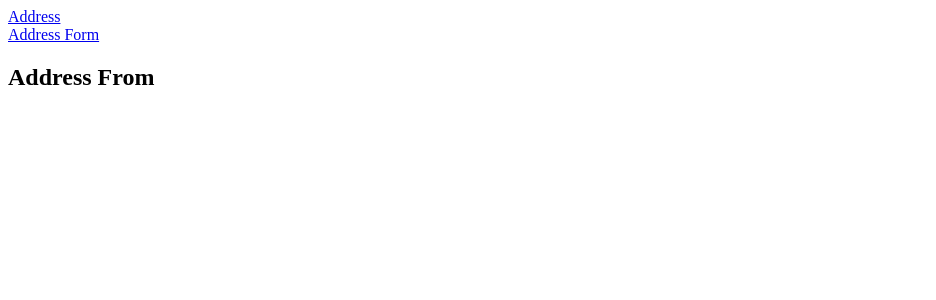
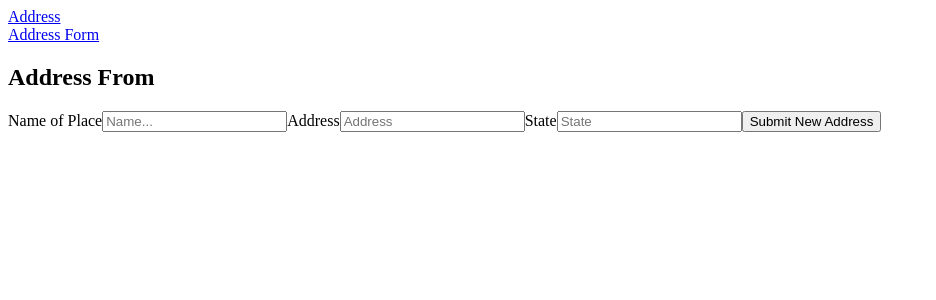
Before and after one commit to jamieab98/AddressBook, a React (Vite) app: page /addressform in a window 1280 px wide. Shown: the top 300 px of the page, without its empty margins (0-936 px from the left). Built offline with nearby package versions, Linux system fonts and the light colour scheme.

Commit message:
Working on the addressform

```diff
--- a/src/components/AddressForm.jsx
+++ b/src/components/AddressForm.jsx
@@ -1,10 +1,29 @@
 import NavBar from "./NavBar"
+import { useState } from "react"
+
 function AddressForm(){
+    const [location, setLocation] = useState("")
+    const [address, setAddress] = useState("")
+    const [state, setState] = useState("")
+
+    function handleSubmit(e){
+        e.preventDefault()
+        console.log(location, address, state)
+    }
 
     return(
         <>
             <NavBar/>
             <h2>Address From</h2>
+            <form onSubmit={handleSubmit}>
+                <label htmlFor="location">Name of Place</label>
+                <input type="text" placeholder="Name..." value={location} id="lcoation" onChange={(e)=>(setLocation(e.target.value))}/>
+                <label htmlFor="address">Address</label>
+                <input type="text" placeholder="Address" value={address} id="address" onChange={(e)=>(setAddress(e.target.value))}></input>
+                <label htmlFor="state">State</label>
+                <input type="text" placeholder="State" value={state} id="state" onChange={(e)=>(setState(e.target.value))}></input>
+                <button type="submit">Submit New Address</button>
+            </form>
         </>
     )
 }
```
